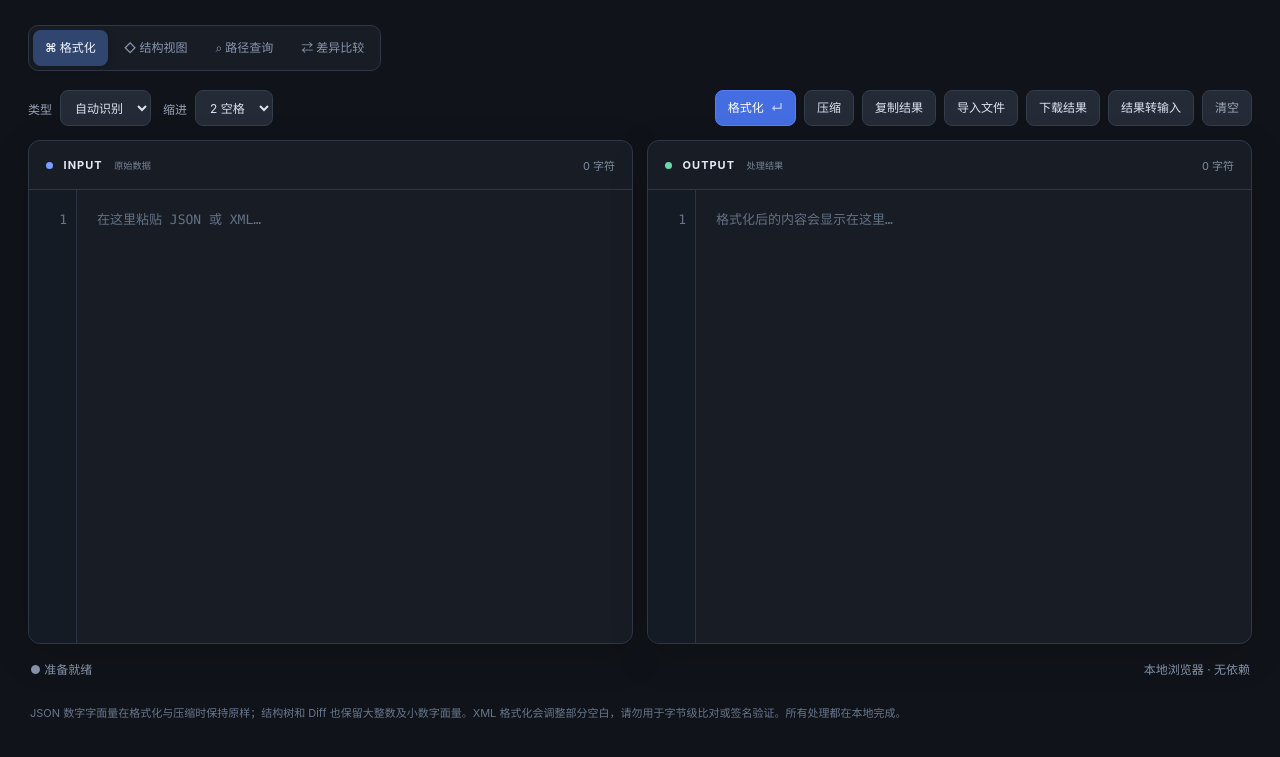
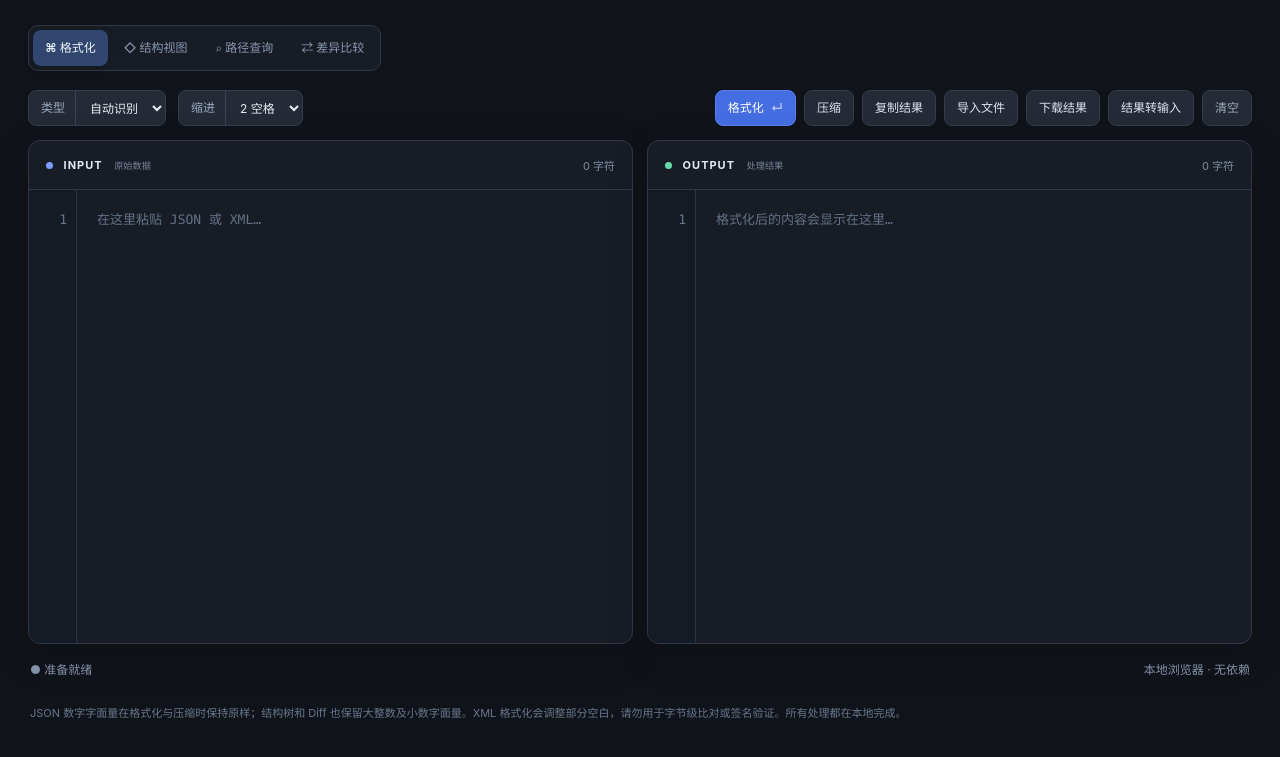
Before and after one commit to MillioApaski/ParseKit, a plain HTML site: page index.html in a window 1280 px wide. Shown: the part 185-942 px from the top of the page. Drawn offline with Linux system fonts and the light colour scheme.

Commit message:
style: unify format selects into compact labeled controls

```diff
--- a/index.html
+++ b/index.html
@@ -30,8 +30,8 @@
     </nav>
     <section id="format-workspace">
       <div class="toolbar" aria-label="数据操作">
-        <label>类型 <select id="type"><option value="auto">自动识别</option><option value="json">JSON</option><option value="xml">XML</option></select></label>
-        <label>缩进 <select id="indent"><option value="2">2 空格</option><option value="4">4 空格</option><option value="tab">Tab</option></select></label>
+        <label class="control-group"><span class="control-label">类型</span><select id="type"><option value="auto">自动识别</option><option value="json">JSON</option><option value="xml">XML</option></select></label>
+        <label class="control-group"><span class="control-label">缩进</span><select id="indent"><option value="2">2 空格</option><option value="4">4 空格</option><option value="tab">Tab</option></select></label>
         <span class="toolbar-spacer"></span>
         <button id="format" class="primary">格式化 <span>↵</span></button>
         <button id="minify">压缩</button>
--- a/style.css
+++ b/style.css
@@ -121,3 +121,51 @@
   #format-workspace .toolbar > button{flex:0 0 auto;width:auto;min-width:0}
   #format-workspace .toolbar select{max-width:46vw}
 }
+
+
+/* Compact, unified select groups: label + value share one control surface. */
+#format-workspace .toolbar .control-group {
+  gap:0;
+  height:var(--toolbar-control-height);
+  margin-right:4px;
+  padding:0;
+  overflow:hidden;
+  border:1px solid #343d4b;
+  border-radius:var(--toolbar-control-radius);
+  background:#252b36;
+  transition:background .15s,border-color .15s;
+}
+#format-workspace .toolbar .control-group:hover {
+  background:#323b4c;
+  border-color:#51617b;
+}
+#format-workspace .toolbar .control-group:focus-within {
+  outline:2px solid #81a8ff;
+  outline-offset:2px;
+}
+#format-workspace .toolbar .control-label {
+  display:inline-flex;
+  align-items:center;
+  height:100%;
+  padding:0 10px 0 12px;
+  border-right:1px solid #3c4554;
+  color:#98a9c1;
+  font-size:12px;
+  line-height:1;
+}
+#format-workspace .toolbar label > select {
+  height:100%;
+  width:auto;
+  min-width:0;
+  padding:0 10px;
+  border:0;
+  border-radius:0;
+  background:transparent;
+  color:#e8edf5;
+}
+#format-workspace .toolbar label > select:hover,
+#format-workspace .toolbar label > select:focus-visible {
+  border:0;
+  background:transparent;
+  outline:0;
+}
```
